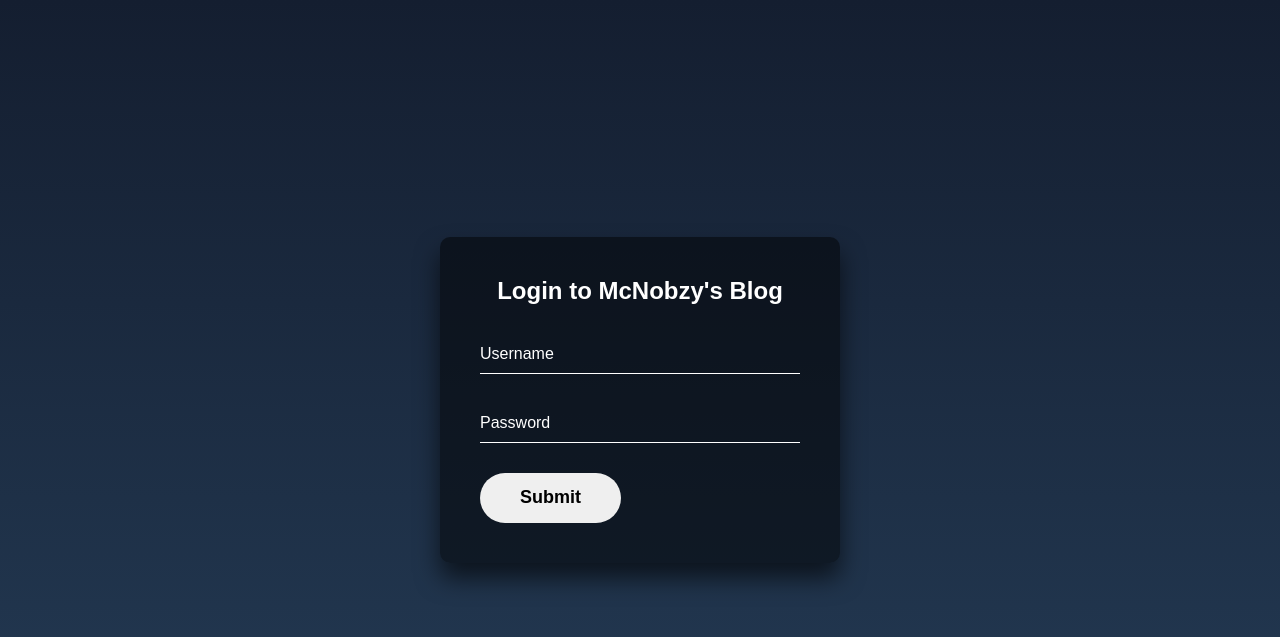
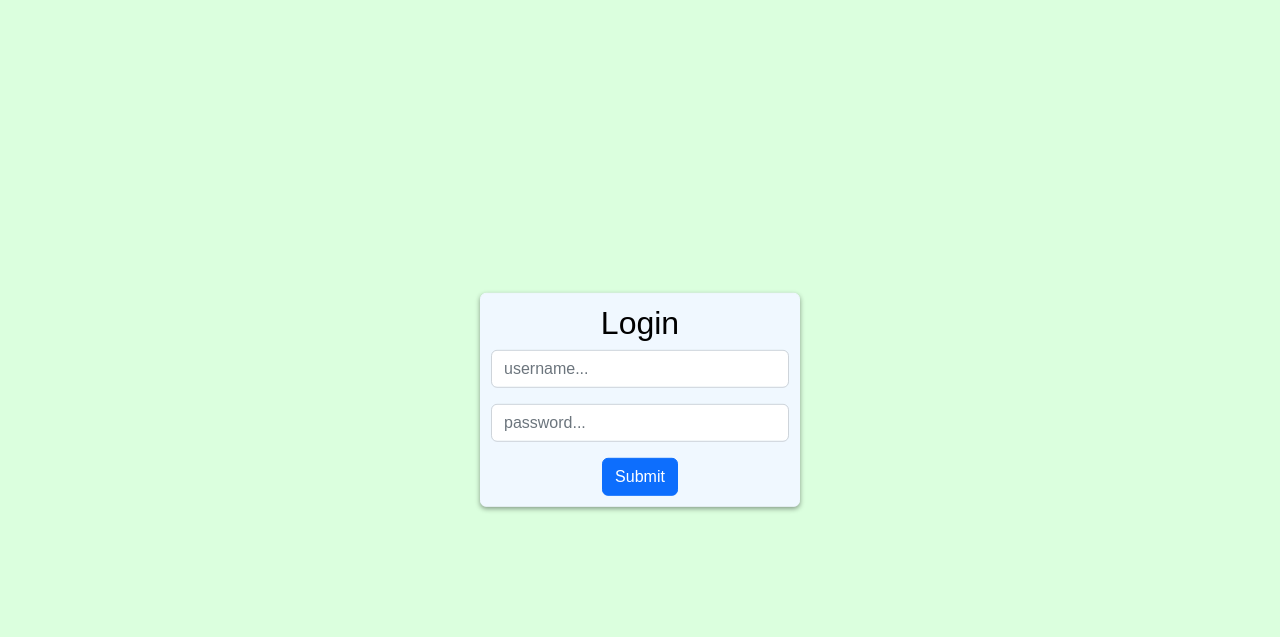
Before and after one commit to McNobzy/mcnobzyblog, a Django app: page /login in a window 1280 px wide. Shown: the top 637 px of the page. Run offline with Django 4.2, Linux system fonts and the light colour scheme; some libraries are stand-ins or nearby versions.

Commit message:
Third commit

```diff
--- a/blog/blog/settings.py
+++ b/blog/blog/settings.py
@@ -22,8 +22,9 @@ BASE_DIR = Path(__file__).resolve().parent.parent
 # See https://docs.djangoproject.com/en/4.0/howto/deployment/checklist/
 
 # SECURITY WARNING: keep the secret key used in production secret!
-SECRET_KEY = 'django-insecure-&9@jfggxs%mh(!nt-21!swl6whb12nny5=@ma73m+y5+iawrm!'
+# SECRET_KEY = 'django-insecure-&9@jfggxs%mh(!nt-21!swl6whb12nny5=@ma73m+y5+iawrm!'
 
+SECRET_KEY = '85p_zzhk6hihl^skxa!92#n4=vj09bgom(*-i3do8pci1ny7!2'
 # SECURITY WARNING: don't run with debug turned on in production!
 DEBUG = True
 
--- a/blog/templates/login.html
+++ b/blog/templates/login.html
@@ -1,5 +1,10 @@
 <!DOCTYPE html>
+{% load static %}
 <html>
+  <link href="{% static 'css/bootstrap.min.css' %}" rel="stylesheet">
+  <link href="{% static 'icons/css/font-awesome.min.css' %}" rel="stylesheet">
+  <script src="{% static 'js/bootstrap.bundle.min.js' %}"></script>
+  <title>Login - McNobzyBlog</title>
 <style>
 html {
   height: 100%;
@@ -8,177 +13,26 @@ body {
   margin:0;
   padding:0;
   font-family: sans-serif;
-  background: linear-gradient(#141e30, #243b55);
+  background-color:  #dbffde;
 }
 
-.login-box {
+.login-box h2{
+  color: #000;
+}
+
+.login-box{
+  text-align: center;
+  border: 1px solid aliceblue;
+  padding: 10px;
+  background-color: aliceblue;
+  box-shadow: 0 2px 5px rgba(0, 0, 0, 0.4);
   position: absolute;
   top: 50%;
   left: 50%;
-  width: 400px;
-  padding: 40px;
   transform: translate(-50%, -50%);
-  background: rgba(0,0,0,.5);
-  box-sizing: border-box;
-  box-shadow: 0 15px 25px rgba(0,0,0,.6);
-  border-radius: 10px;
 }
 
-.login-box h2, h3 {
-  margin: 0 0 30px;
-  padding: 0;
-  color: #fff;
-  text-align: center;
-}
-
-.login-box .user-box {
-  position: relative;
-}
-
-.login-box .user-box input {
-  width: 100%;
-  padding: 10px 0;
-  font-size: 16px;
-  color: #fff;
-  margin-bottom: 30px;
-  border: none;
-  border-bottom: 1px solid #fff;
-  outline: none;
-  background: transparent;
-}
-.login-box .user-box label {
-  position: absolute;
-  top:0;
-  left: 0;
-  padding: 10px 0;
-  font-size: 16px;
-  color: #fff;
-  pointer-events: none;
-  transition: .5s;
-}
-
-.login-box .user-box input:focus ~ label,
-.login-box .user-box input:valid ~ label {
-  top: -20px;
-  left: 120px;
-  color: #03e9f4;
-  font-size: 12px;
-}
-
-.login-box form#submit {
-  position: relative;
-  display: inline-block;
-  padding: 10px 20px;
-  color: #03e9f4;
-  font-size: 16px;
-  text-decoration: none;
-  text-transform: uppercase;
-  overflow: hidden;
-  transition: .5s;
-  margin-top: 40px;
-  margin-left: 30%;
-
-  letter-spacing: 4px
-}
-
-.login-box#submit:hover {
-  background: #03e9f4;
-  color: #fff;
-  border-radius: 5px;
-  box-shadow: 0 0 5px #03e9f4,
-              0 0 25px #03e9f4,
-              0 0 50px #03e9f4,
-              0 0 100px #03e9f4;
-}
-
-.login-box#submit span {
-  position: absolute;
-  display: block;
-}
-
-.login-box#submit span:nth-child(1) {
-  top: 0;
-  left: -100%;
-  width: 100%;
-  height: 2px;
-  background: linear-gradient(90deg, transparent, #03e9f4);
-  animation: btn-anim1 1s linear infinite;
-}
-.lowerDiv {
-  color: #ffffff;
-  margin-left: 20px;
-}
-@keyframes btn-anim1 {
-  0% {
-    left: -100%;
-  }
-  50%,100% {
-    left: 100%;
-  }
-}
-
-.login-box#submit span:nth-child(2) {
-  top: -100%;
-  right: 0;
-  width: 2px;
-  height: 100%;
-  background: linear-gradient(180deg, transparent, #03e9f4);
-  animation: btn-anim2 1s linear infinite;
-  animation-delay: .25s
-}
-
-@keyframes btn-anim2 {
-  0% {
-    top: -100%;
-  }
-  50%,100% {
-    top: 100%;
-  }
-}
-
-.login-box#submit span:nth-child(3) {
-  bottom: 0;
-  right: -100%;
-  width: 100%;
-  height: 2px;
-  background: linear-gradient(270deg, transparent, #03e9f4);
-  animation: btn-anim3 1s linear infinite;
-  animation-delay: .5s
-}
-
-@keyframes btn-anim3 {
-  0% {
-    right: -100%;
-  }
-  50%,100% {
-    right: 100%;
-  }
-}
-
-.login-box#submit span:nth-child(4) {
-  bottom: -100%;
-  left: 0;
-  width: 2px;
-  height: 100%;
-  background: linear-gradient(360deg, transparent, #03e9f4);
-  animation: btn-anim4 1s linear infinite;
-  animation-delay: .75s
-}
-
-@keyframes btn-anim4 {
-  0% {
-    bottom: -100%;
-  }
-  50%,100% {
-    bottom: 100%;
-  }
-}
-.anim-button {
-	top: 50%;
-	left: 30%;
-}
-
-#submit {
+/* #submit {
     border: 0;
     border-radius: 25px;
     box-sizing: border-box;
@@ -205,24 +59,21 @@ body {
 #submit:hover{
     background: #141e30;
     color: #fff;
-}
+} */
 </style>
 <body>
-<div class="login-box">
-  <h2>Login to McNobzy's Blog</h2>
+<div class="login-box container centered col-md-3 rounded">
+  <h2>Login</h2>
   <form method="POST" action='login'>
     {% csrf_token %}
-    <div class="user-box">
-      <input type="text" name="username" required="">
-      <label>Username</label>
+    <div class="mb-3">
+    </i><input type="text" name="username" placeholder="username..." class="form-control" required>
     </div>
-    <div class="user-box">
-      <input type="password" name="password" required="">
-      <label>Password</label>
+    <div class="mb-3">
+      <input type="password" name="password" placeholder="password..."  class="form-control" required>
     </div>
-    <button type="submit" id="submit">
-
-      Submit
+    <button type="submit" id="submit" class="btn btn-primary">
+       Submit
       </button>
 
   </form>
```
Also changed, not shown: blog/templates/create.html (+4 -3 lines), blog/templates/footer.html (+7 -7 lines), blog/templates/postAuthor.html (+23 -8 lines), blog/db.sqlite3.
